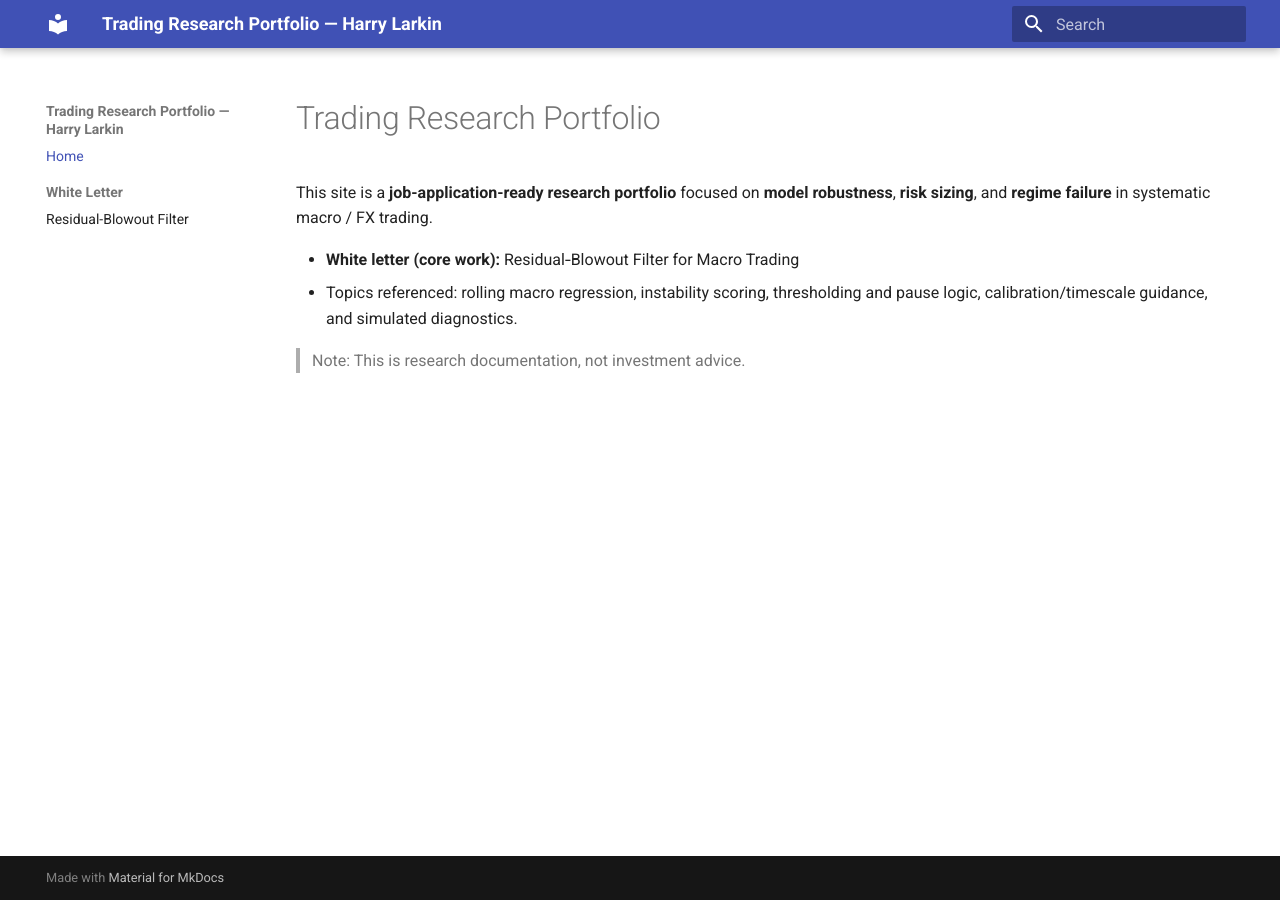
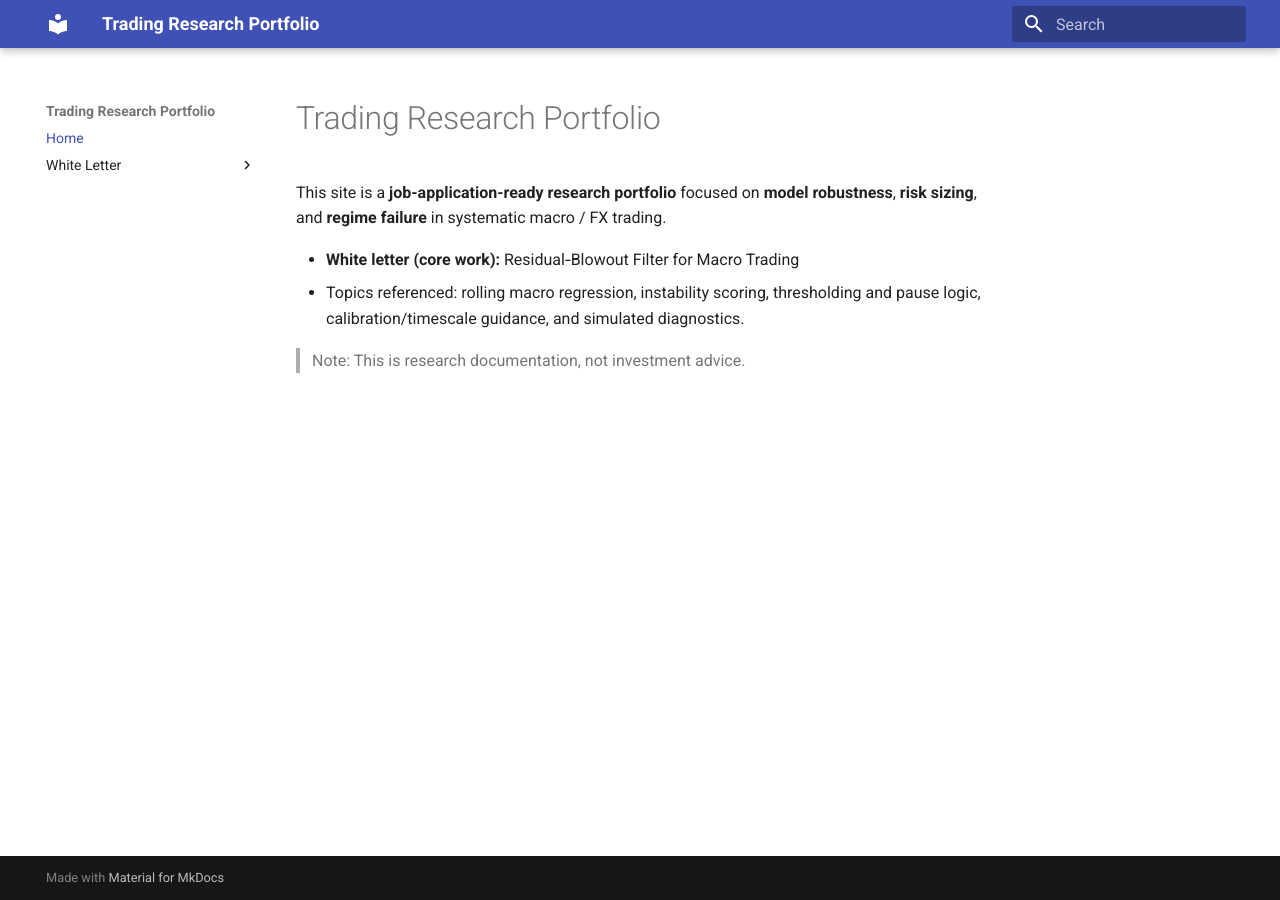
Before and after one commit to harrylarkin04/portfolio, an MkDocs documentation site: the page built from docs/index.md, in a window 1280 px wide. Built offline with MkDocs 1.6.1 and Material for MkDocs 9.7.7, drawn with Linux system fonts in a browser that asks for light colours; part of the change alters nothing that is shown.

Commit message:
Update mkdocs.yml

```diff
--- a/mkdocs.yml
+++ b/mkdocs.yml
@@ -1,9 +1,8 @@
-site_name: Trading Research Portfolio — Harry Larkin
+site_name: Trading Research Portfolio
+site_author: Harry Larkin
+
 theme:
   name: material
-  features:
-    - navigation.sections
-    - toc.integrate
 
 markdown_extensions:
   - admonition
@@ -13,7 +12,6 @@ markdown_extensions:
   - pymdownx.details
 
 extra_javascript:
-  - javascripts/mathjax.js
   - https://cdn.jsdelivr.net/npm/mathjax@3/es5/tex-mml-chtml.js
 
 nav:
```
